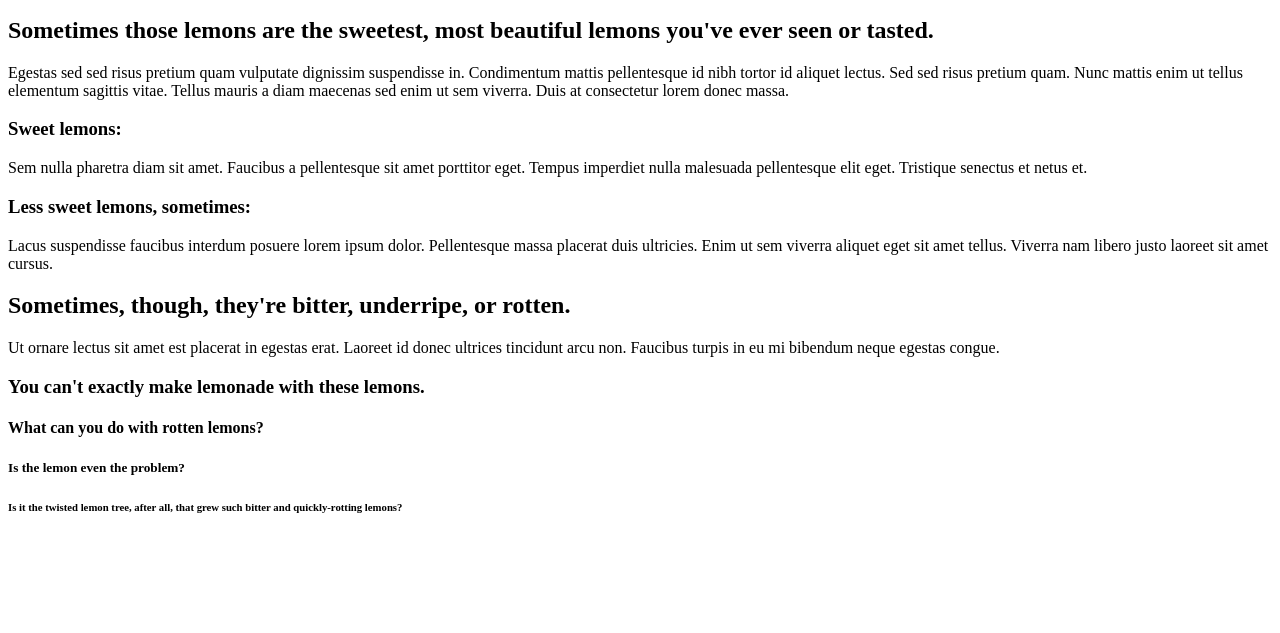
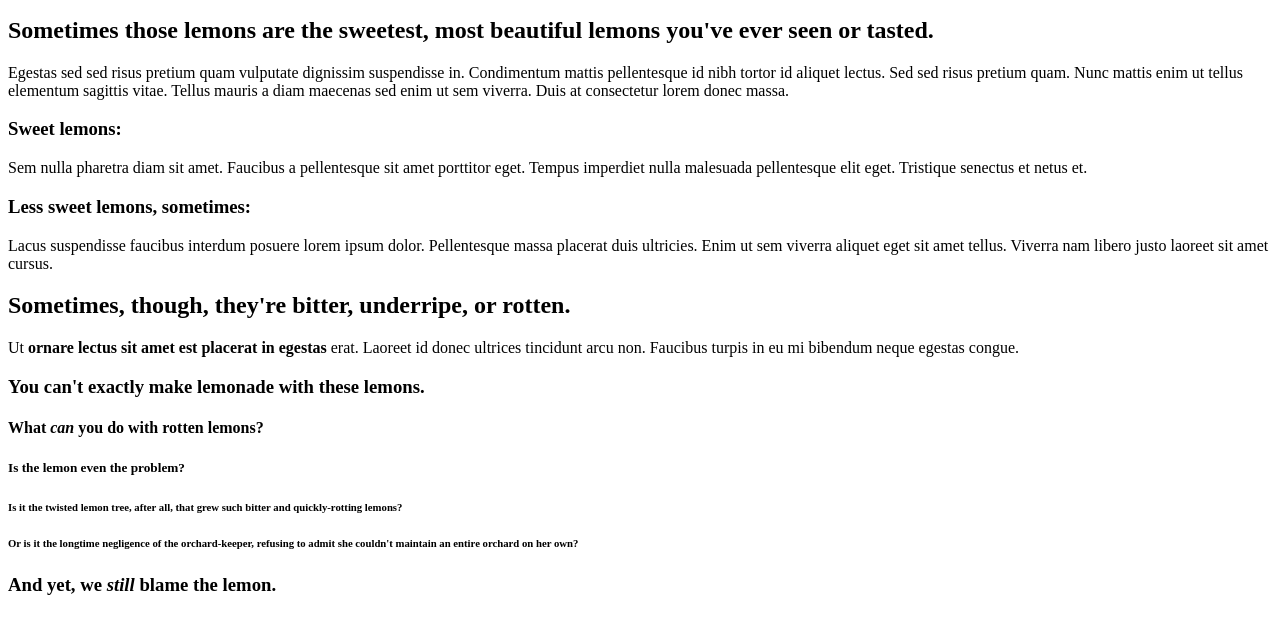
Before and after one commit to yambinis/sample-blog-page, a plain HTML site: page index.html in a window 1280 px wide. Shown: the part 119-752 px from the top of the page. Drawn offline with Linux system fonts and the light colour scheme.

Commit message:
added text emphasis

```diff
--- a/index.html
+++ b/index.html
@@ -28,13 +28,24 @@
 
         <h2>Sometimes, though, they're bitter, underripe, or rotten.</h2>
         <p>
-            Ut ornare lectus sit amet est placerat in egestas erat. Laoreet id donec ultrices tincidunt arcu non. Faucibus turpis in eu mi bibendum neque egestas congue.
+            Ut <strong>ornare lectus sit amet est placerat in egestas</strong> erat. Laoreet id donec ultrices tincidunt arcu non. Faucibus turpis in eu mi bibendum neque egestas congue.
         </p>
 
-        <h3>You can't exactly make lemonade with these lemons.</h3>
-        <h4>What can you do with rotten lemons?</h4>
+        <h3>You can't exactly make lemonade with <strong>these</strong> lemons.</h3>
+
+        <!-- comment about lemons -->
+
+        <h4>What <em>can</em> you do with rotten lemons?</h4>
+
         <h5>Is the lemon even the problem?</h5>
+
         <h6>Is it the twisted lemon tree, after all, that grew such bitter and quickly-rotting lemons?</h6>
+
+        <!-- another lemon-related comment -->
+
+        <h6>Or is it the longtime negligence of the orchard-keeper, refusing to admit she couldn't maintain an entire orchard on her own?</h6>
+
+        <h3>And yet, we <strong><em>still</em></strong> blame the lemon.</h3>
     </body>
 
 </html>
```
